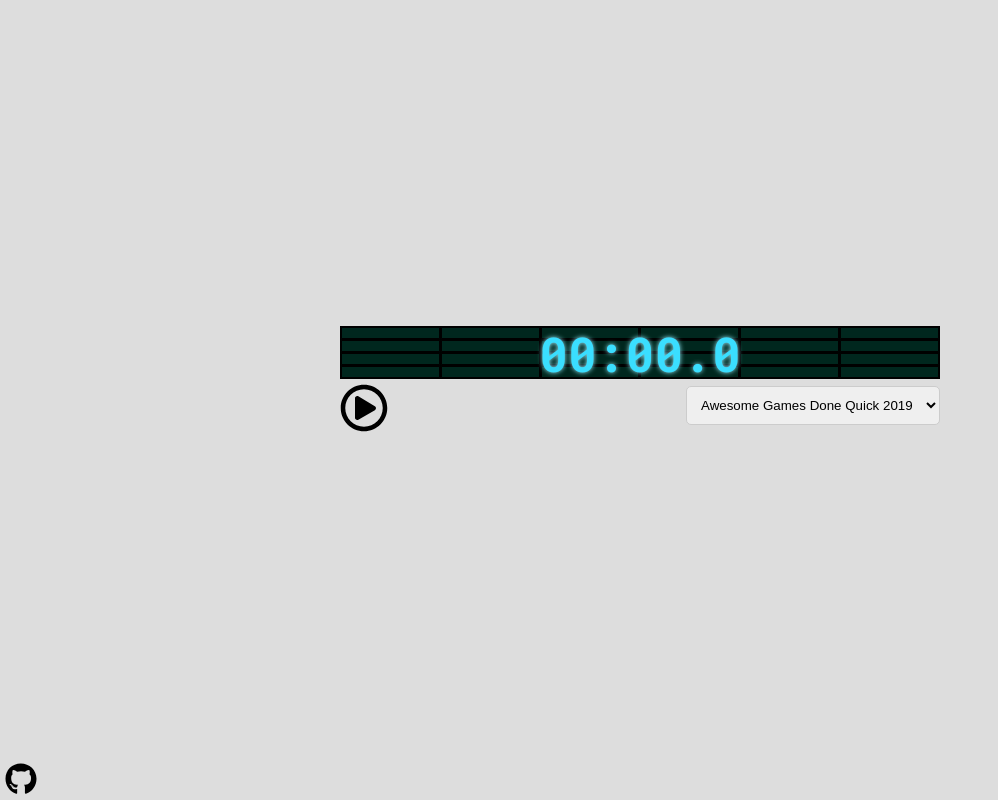
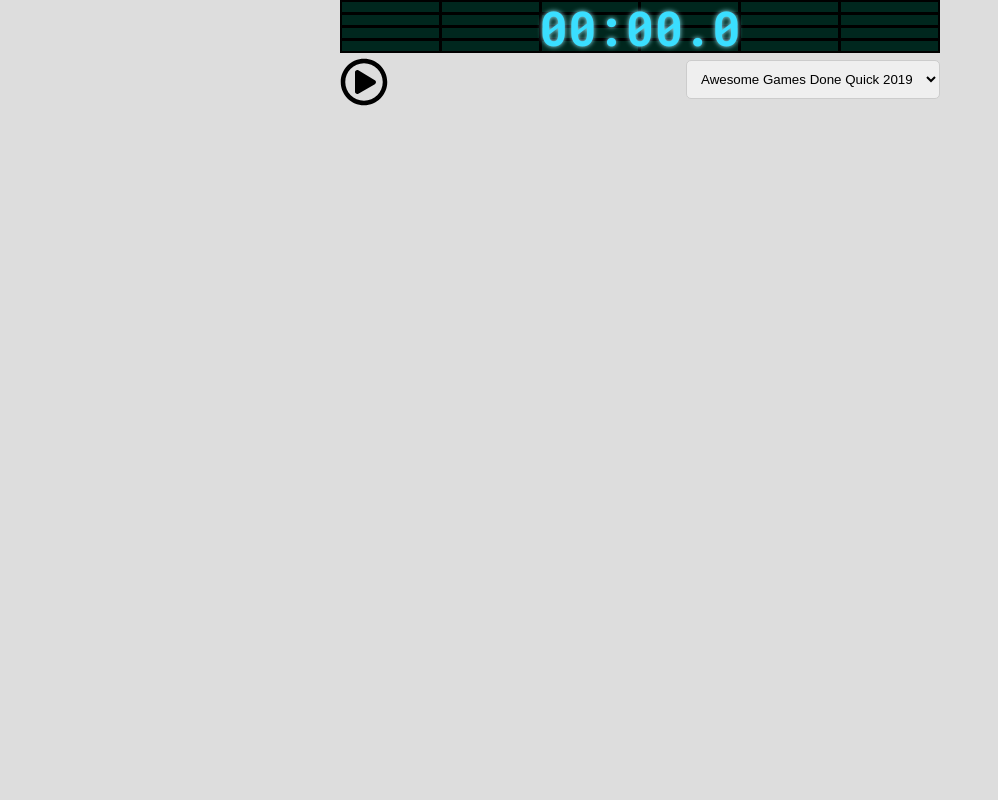
Before and after one commit to RVxLab/GDQTimer, a React (Create React App) app: page / in a window 1280 px wide. Shown: the whole page, without its empty margins (0-998 px from the left). Built offline with nearby package versions, Linux system fonts and the light colour scheme.

Commit message:
Remove unneeded CSS, make it so that the footer can be hidden

```diff
--- a/src/App.module.css
+++ b/src/App.module.css
@@ -1,14 +1,5 @@
-.app
-{
-    min-width: 100vw;
-    min-height: 100vh;
-    display: flex;
-    flex-direction: column;
-}
-
 .clockContainer
 {
-    flex: 1;
     display: flex;
     align-items: center;
     justify-content: center;
--- a/src/App.tsx
+++ b/src/App.tsx
@@ -7,7 +7,15 @@ import {ClockWithControls} from './clock/ClockWithControls';
 
 import styles from './App.module.css';
 
-export class App extends Component {
+interface Props {
+    includeFooter?: boolean;
+}
+
+interface State {
+    theme: any;
+}
+
+export class App extends Component<Props, State> {
     state = {
         theme: defaultTheme,
     }
@@ -29,10 +37,10 @@ export class App extends Component {
             </div>
         </div>
 
-        <footer className={styles.footer}>
+        {this.props.includeFooter && <footer className={styles.footer}>
             <a href="https://github.com/RVxLab/GDQTimer" target="_blank" rel="noopener,noreferrer">
                 <FontAwesomeIcon icon={faGithub} size="2x" />
             </a>
-        </footer>
+        </footer>}
     </div>
     }
```
